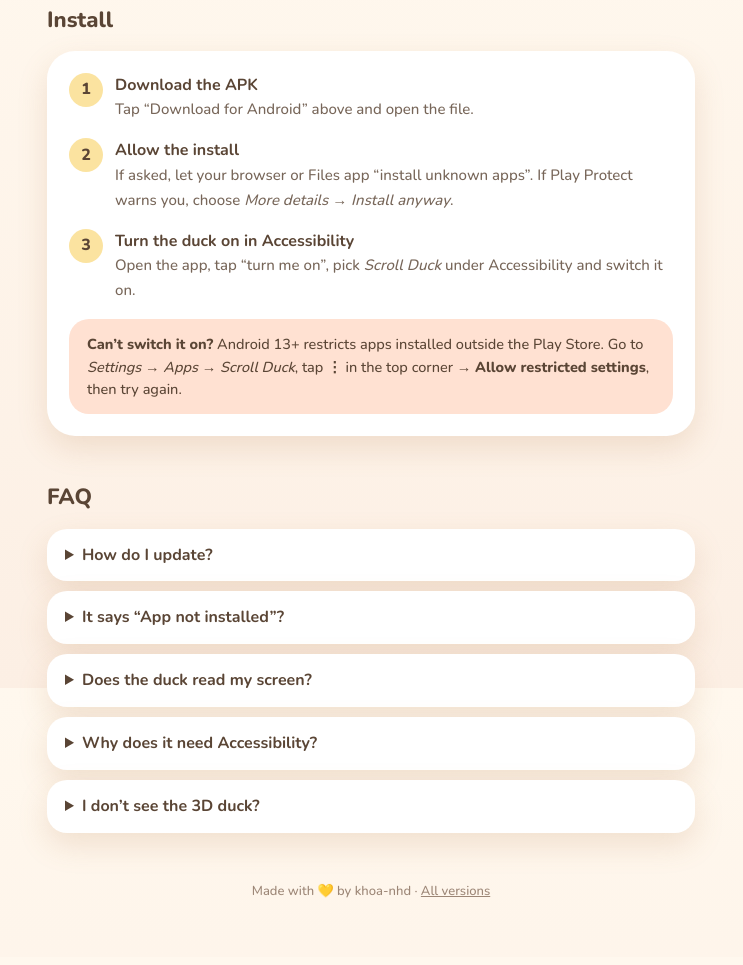
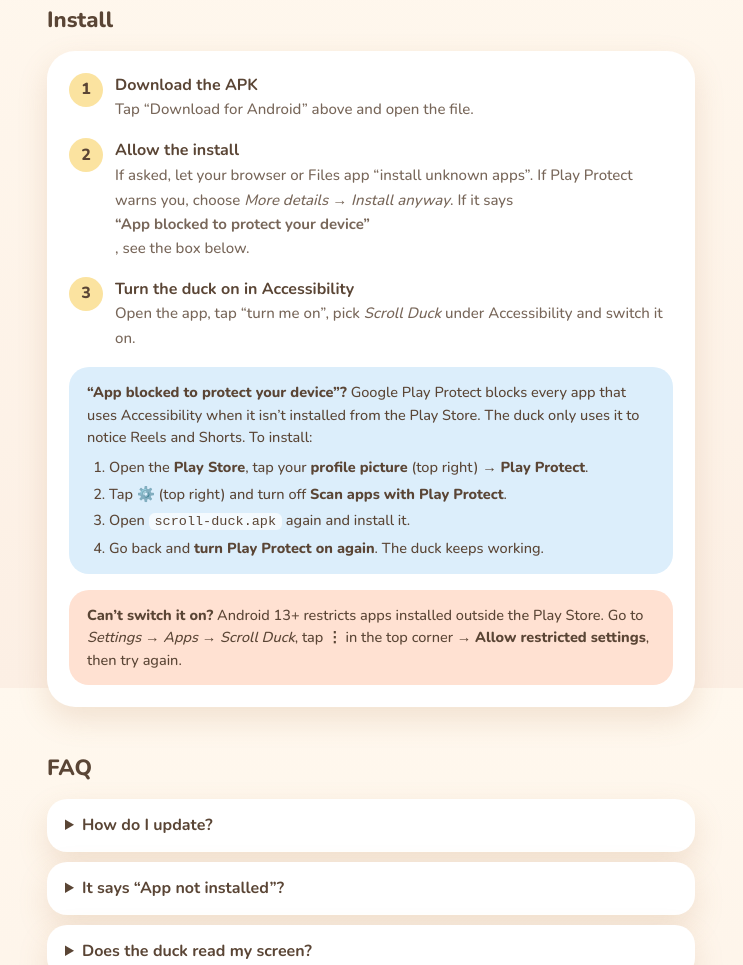
Before and after one commit to khoa-nhd/scroll-duck-app, a plain HTML site: page index.html in a window 1280 px wide. Shown: the part 912-1877 px from the top of the page, without its empty margins (269-1012 px from the left). Drawn offline with nearby package versions, Linux system fonts and the light colour scheme; no server answers.

Commit message:
Update download page

```diff
--- a/index.html
+++ b/index.html
@@ -67,6 +67,9 @@
   ol.steps span { font-size: 15px; color: var(--ink); opacity: .82; }
   .note { background: var(--peach); border-radius: 20px; padding: 14px 18px; font-size: 14.5px; margin-top: 16px; }
   .note b { font-weight: 800; }
+  .note.protect { background: var(--sky); }
+  .note ol { margin: 8px 0 0; padding-left: 22px; display: grid; gap: 4px; }
+  .note code { background: rgba(255,255,255,.7); padding: 1px 6px; border-radius: 6px; font-size: 13.5px; }
   details { background: var(--card); border-radius: 20px; padding: 14px 18px; box-shadow: var(--shadow); margin-top: 10px; }
   summary { cursor: pointer; font-weight: 700; }
   details p { margin: 8px 0 2px; font-size: 15px; opacity: .85; }
@@ -102,9 +105,18 @@
     <div class="card">
       <ol class="steps">
         <li><div><b>Download the APK</b><span>Tap “Download for Android” above and open the file.</span></div></li>
-        <li><div><b>Allow the install</b><span>If asked, let your browser or Files app “install unknown apps”. If Play Protect warns you, choose <i>More details → Install anyway</i>.</span></div></li>
+        <li><div><b>Allow the install</b><span>If asked, let your browser or Files app “install unknown apps”. If Play Protect warns you, choose <i>More details → Install anyway</i>. If it says <b>“App blocked to protect your device”</b>, see the box below.</span></div></li>
         <li><div><b>Turn the duck on in Accessibility</b><span>Open the app, tap “turn me on”, pick <i>Scroll Duck</i> under Accessibility and switch it on.</span></div></li>
       </ol>
+      <div class="note protect">
+        <b>“App blocked to protect your device”?</b> Google Play Protect blocks every app that uses Accessibility when it isn’t installed from the Play Store. The duck only uses it to notice Reels and Shorts. To install:
+        <ol>
+          <li>Open the <b>Play Store</b>, tap your <b>profile picture</b> (top right) → <b>Play Protect</b>.</li>
+          <li>Tap <b>⚙️</b> (top right) and turn off <b>Scan apps with Play Protect</b>.</li>
+          <li>Open <code>scroll-duck.apk</code> again and install it.</li>
+          <li>Go back and <b>turn Play Protect on again</b>. The duck keeps working.</li>
+        </ol>
+      </div>
       <div class="note">
         <b>Can’t switch it on?</b> Android 13+ restricts apps installed outside the Play Store. Go to <i>Settings → Apps → Scroll Duck</i>, tap <b>⋮</b> in the top corner → <b>Allow restricted settings</b>, then try again.
       </div>
```
Also changed, not shown: 1 other file.
